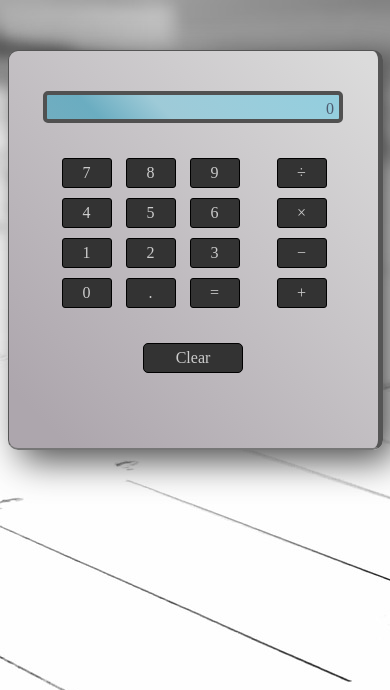
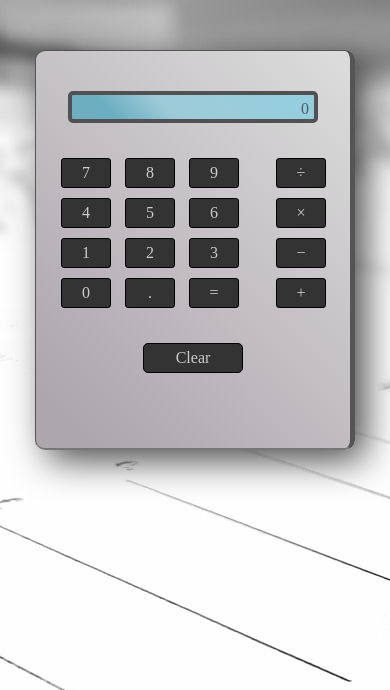
Before and after one commit to ranyehushua/PortfolioWebsite, a PHP site: page /calculator/index.html in a window 390 px wide. Shown: the top 690 px of the page. Run offline with PHP 8.4, Linux system fonts and the light colour scheme.

Commit message:
calculator - added media query for improved display on screen narrower than 400px

```diff
--- a/calculator/css/calculator.css
+++ b/calculator/css/calculator.css
@@ -112,3 +112,18 @@ body {
 	float: left;
 	margin-top: 30px;
 }
+
+/*Improved display on screens narrower than 400px*/
+@media (max-width: 399px) {
+	#calculator {
+		width: 320px;
+	}
+
+	#output {
+		width: 250px;
+	}
+
+	#keypad {
+		margin-left: 20px;
+	}
+}
```
